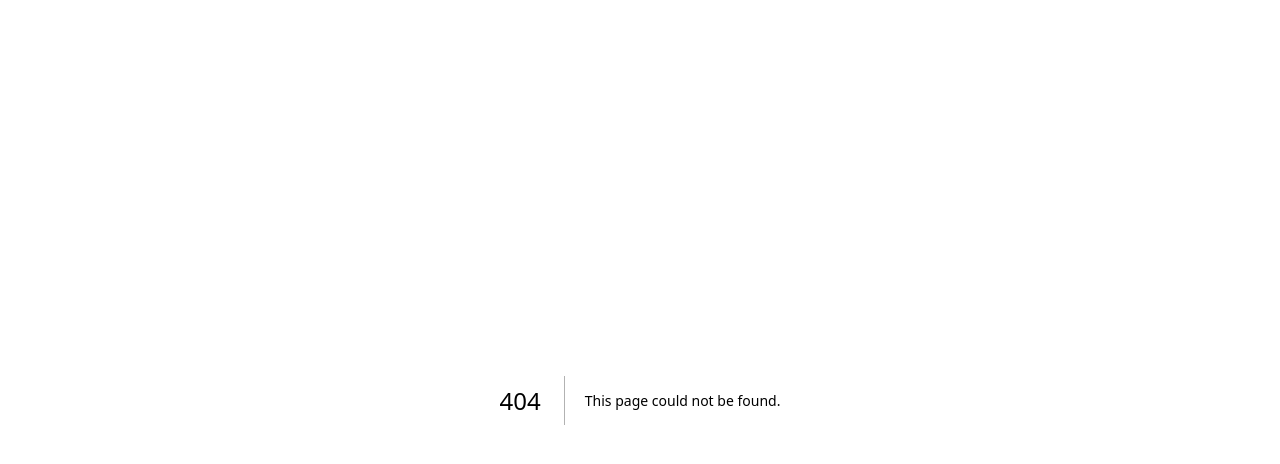
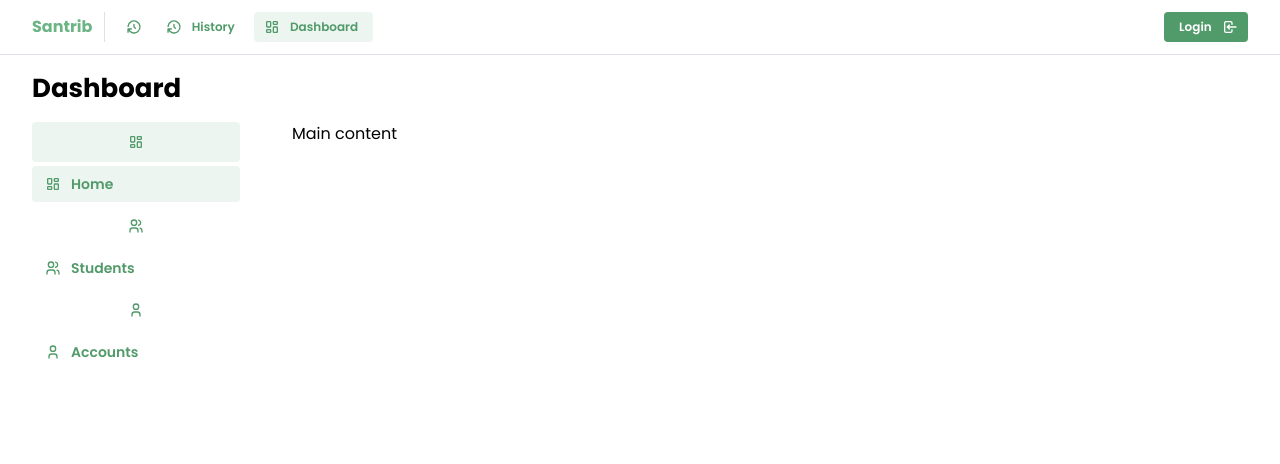
Before and after one commit to mafiefa02/santri-tertib, a Next.js app: page /dashboard in a window 1280 px wide. Before the commit this address had no page. Shown: the top 464 px of the page. Built offline with nearby package versions, Linux system fonts and the light colour scheme; no server answers.

Commit message:
feat: prototype dashboard layout

```diff
--- /dev/null
+++ b/src/app/(dashboard)/dashboard/page.tsx
@@ -0,0 +1,7 @@
+import React from 'react';
+
+const DashboardPage = () => {
+  return <div>Main content</div>;
+};
+
+export default DashboardPage;
--- /dev/null
+++ b/src/app/(dashboard)/dashboard/students/page.tsx
@@ -0,0 +1,7 @@
+import React from 'react';
+
+const DashboardStudent = () => {
+  return <div>DashboardStudent</div>;
+};
+
+export default DashboardStudent;
--- /dev/null
+++ b/src/app/(dashboard)/layout.tsx
@@ -0,0 +1,24 @@
+import { DashboardHeader } from '@/components/dashboard-header';
+import { DashboardSidebar } from '@/components/dashboard-sidebar';
+import { NavigationBar } from '@/components/navigation-bar';
+
+const DashboardLayout = ({
+  children,
+}: Readonly<{
+  children: React.ReactNode;
+}>) => {
+  return (
+    <div className="grid h-dvh grid-rows-[auto_1fr]">
+      <NavigationBar />
+      <div className="container grid grid-rows-[auto_1fr] gap-4 overflow-y-hidden py-4">
+        <DashboardHeader />
+        <div className="relative grid grid-cols-[auto_1fr] gap-5 overflow-y-auto">
+          <DashboardSidebar />
+          <main className="container pl-0 lg:pl-8">{children}</main>
+        </div>
+      </div>
+    </div>
+  );
+};
+
+export default DashboardLayout;
--- /dev/null
+++ b/src/components/dashboard-header.tsx
@@ -0,0 +1,18 @@
+'use client';
+
+import { Title } from '@mantine/core';
+import { usePathname } from 'next/navigation';
+import React from 'react';
+
+import { formatToTitle } from '@/utils';
+
+export const DashboardHeader = () => {
+  const pathname = usePathname();
+  const paths = pathname.split('/').filter((val) => val);
+  const pageTitle = paths.length > 1 ? paths[1] : 'Dashboard';
+  return (
+    <header className="sticky top-0 flex w-full items-center justify-between gap-8 bg-light-body dark:bg-dark-body">
+      <Title order={2}>{formatToTitle(pageTitle)}</Title>
+    </header>
+  );
+};
--- /dev/null
+++ b/src/components/dashboard-sidebar-item.tsx
@@ -0,0 +1,46 @@
+'use client';
+
+import { Button } from '@mantine/core';
+import type { $Enums } from '@prisma/client';
+import Link from 'next/link';
+import { usePathname } from 'next/navigation';
+import React from 'react';
+
+interface MenuItem {
+  href: string;
+  icon: React.ReactNode | JSX.Element;
+  label: string;
+  roles?: $Enums.Role[];
+}
+
+export const DashboardSidebarItem = ({ menu }: { menu: MenuItem }) => {
+  const pathname = usePathname();
+  const isActive = pathname.endsWith(menu.href);
+  return (
+    <>
+      <Button
+        key={`${menu.href}mobile-dashboard-sidebar`}
+        className="shrink-0 lg:hidden"
+        component={Link}
+        href={menu.href}
+        justify="center"
+        size="compact-xl"
+        variant={isActive ? 'light' : 'subtle'}
+      >
+        {menu.icon}
+      </Button>
+      <Button
+        key={`${menu.href}desktop-dashboard-sidebar`}
+        className="hidden min-w-52 shrink-0 lg:block"
+        component={Link}
+        href={menu.href}
+        justify="left"
+        leftSection={menu.icon}
+        size="sm"
+        variant={isActive ? 'light' : 'subtle'}
+      >
+        {menu.label}
+      </Button>
+    </>
+  );
+};
--- /dev/null
+++ b/src/components/dashboard-sidebar.tsx
@@ -0,0 +1,42 @@
+import { $Enums } from '@prisma/client';
+import { IconLayoutDashboard, IconUser, IconUsers } from '@tabler/icons-react';
+import React from 'react';
+
+import { auth } from '@/config/auth';
+
+import { DashboardSidebarItem } from './dashboard-sidebar-item';
+
+const menus = [
+  {
+    icon: <IconLayoutDashboard size={16} />,
+    label: 'Home',
+    href: '/dashboard',
+  },
+  {
+    icon: <IconUsers size={16} />,
+    label: 'Students',
+    href: '/dashboard/students',
+    roles: [$Enums.Role.STAFF, $Enums.Role.ADMIN],
+  },
+  {
+    icon: <IconUser size={16} />,
+    label: 'Accounts',
+    href: '/dashboard/accounts',
+    roles: [$Enums.Role.ADMIN],
+  },
+];
+
+export const DashboardSidebar = async () => {
+  const session = await auth();
+
+  return (
+    <nav className="sticky flex w-full flex-col gap-1 bg-light-body dark:bg-dark-body">
+      {menus.map((menu) =>
+        !menu.roles ||
+        menu.roles.some((role) => role === session?.user.type) ? (
+          <DashboardSidebarItem key={menu.href} menu={menu} />
+        ) : null,
+      )}
+    </nav>
+  );
+};
--- /dev/null
+++ b/src/components/navigation-bar-item.tsx
@@ -0,0 +1,63 @@
+'use client';
+
+import { Button } from '@mantine/core';
+import type { $Enums } from '@prisma/client';
+import Link from 'next/link';
+import { usePathname } from 'next/navigation';
+import React from 'react';
+
+interface MenuItem {
+  href: string;
+  icon: React.ReactNode | JSX.Element;
+  label: string;
+  roles?: $Enums.Role[];
+}
+
+export const NavigationBarItem = ({ menu }: { menu: MenuItem }) => {
+  const pathname = usePathname();
+  const isActive = pathname.startsWith(menu.href);
+
+  if (isActive)
+    return (
+      <Button
+        key={menu.href}
+        className="shrink-0"
+        component={Link}
+        href={menu.href}
+        justify="center"
+        leftSection={menu.icon}
+        size="xs"
+        variant="light"
+      >
+        {menu.label}
+      </Button>
+    );
+
+  return (
+    <>
+      <Button
+        key={`${menu.href}mobile`}
+        className="shrink-0 sm:hidden"
+        component={Link}
+        href={menu.href}
+        justify="center"
+        size="compact-sm"
+        variant="subtle"
+      >
+        {menu.icon}
+      </Button>
+      <Button
+        key={`${menu.href}desktop`}
+        className="hidden shrink-0 sm:block"
+        component={Link}
+        href={menu.href}
+        justify="center"
+        leftSection={menu.icon}
+        size="xs"
+        variant="subtle"
+      >
+        {menu.label}
+      </Button>
+    </>
+  );
+};
--- a/src/components/navigation-bar.tsx
+++ b/src/components/navigation-bar.tsx
@@ -1,75 +1,78 @@
 import {
   Avatar,
   Button,
+  Divider,
   Menu,
   MenuDropdown,
   MenuLabel,
   MenuTarget,
 } from '@mantine/core';
 import { $Enums } from '@prisma/client';
-import { IconLogin, IconLogout } from '@tabler/icons-react';
+import {
+  IconHistory,
+  IconLayoutDashboard,
+  IconLogin,
+  IconLogout,
+} from '@tabler/icons-react';
 import Link from 'next/link';
 import React from 'react';
 
 import { auth } from '@/config/auth';
 
+import { NavigationBarItem } from './navigation-bar-item';
 import { NavigationLogoutButton } from './navigation-logout-button';
 
-export const NavigationBar = async () => {
-  const session = await auth();
 const menus = [
   {
+    icon: <IconHistory size={16} />,
     label: 'History',
     href: '/history',
   },
   {
+    icon: <IconLayoutDashboard size={16} />,
     label: 'Dashboard',
     href: '/dashboard',
     roles: [$Enums.Role.STAFF, $Enums.Role.ADMIN],
   },
 ];
 
+export const NavigationBar = async () => {
+  const session = await auth();
   return (
     <header className="sticky top-0 z-10 flex w-full border-b bg-light-body py-3 dark:bg-dark-body">
       <div className="container flex w-full items-center justify-between">
-        <Link
-          className="text-lg font-bold tracking-tight text-primary-600"
-          href="/"
-        >
-          SANTRIB
+        <div className="flex items-center gap-3">
+          <Link className="flex items-center gap-2" href="/">
+            <h1 className="font-bold text-primary-500">Santrib</h1>
           </Link>
-
-        <div className="flex items-center gap-2">
+          <Divider orientation="vertical" />
+          <div className="flex items-center gap-1">
             {menus.map((menu) =>
               !menu.roles ||
               menu.roles.some((role) => role === session?.user.type) ? (
-              <Button
-                key={menu.href}
-                className="shrink-0"
-                component={Link}
-                href={menu.href}
-                justify="center"
-                size="xs"
-                variant="subtle"
-              >
-                {menu.label}
-              </Button>
+                <NavigationBarItem key={menu.href} menu={menu} />
               ) : null,
             )}
+          </div>
+        </div>
 
+        <div className="flex items-center gap-2">
           {session ? (
             <Menu>
               <MenuTarget>
                 <Avatar
                   className="hover:cursor-pointer"
                   color="green"
-                  size="sm"
                   src={session.user.avatar ?? undefined}
                 />
               </MenuTarget>
               <MenuDropdown>
                 <MenuLabel>Account</MenuLabel>
-                <NavigationLogoutButton leftSection={<IconLogout size={16} />}>
+                <NavigationLogoutButton
+                  leftSection={
+                    <IconLogout className="text-primary-500" size={16} />
+                  }
+                >
                   Logout
                 </NavigationLogoutButton>
               </MenuDropdown>
--- a/src/styles/theme.ts
+++ b/src/styles/theme.ts
@@ -4,20 +4,20 @@ import { primary } from '@/config/font';
 
 export const theme = createTheme({
   primaryColor: 'green',
-  primaryShade: { light: 5, dark: 8 },
+  primaryShade: { light: 7, dark: 9 },
   fontFamily: primary.style.fontFamily,
   colors: {
     green: [
-      '#e9fcee',
-      '#daf2e2',
-      '#b7e2c6',
-      '#92d1a6',
-      '#72c38d',
-      '#5dba7c',
-      '#51b673',
-      '#419f61',
-      '#358e54',
-      '#267c46',
+      '#f1f9f4',
+      '#e3efe7',
+      '#c2ddcb',
+      '#9eccae',
+      '#80bd95',
+      '#6cb485',
+      '#61af7c',
+      '#519a6a',
+      '#46895d',
+      '#37764e',
     ],
   },
 });
--- a/src/utils/index.ts
+++ b/src/utils/index.ts
@@ -4,3 +4,9 @@ import { twMerge } from 'tailwind-merge';
 export function cn(...inputs: ClassValue[]) {
   return twMerge(clsx(inputs));
 }
+
+export function formatToTitle(string?: string) {
+  if (!string) return;
+  const lowercase = string.toLowerCase();
+  return lowercase.charAt(0).toUpperCase() + lowercase.slice(1);
+}
```
Lines whose indentation alone changed are shown as unchanged.
